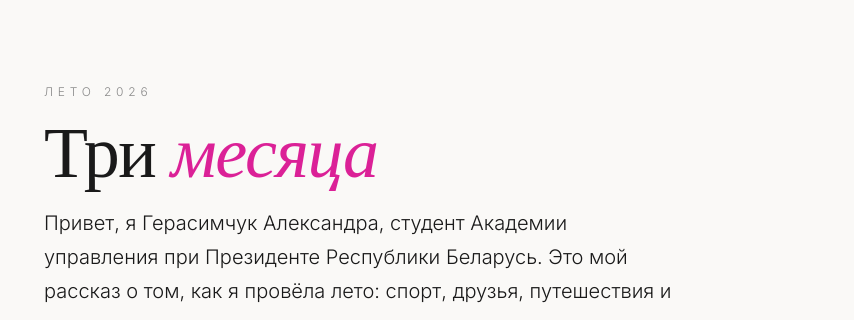
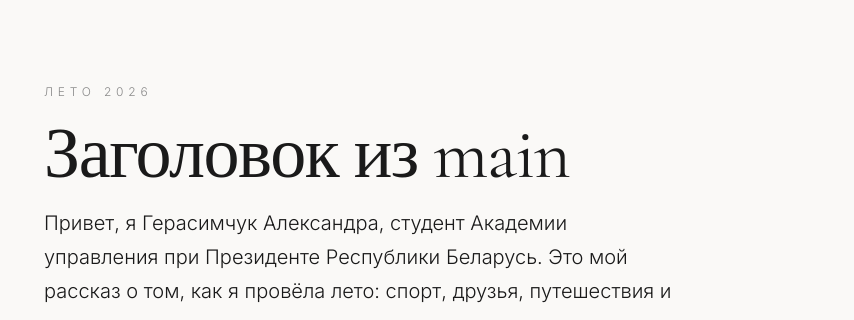
Before and after one commit to alease3212/wt-lab1-1git-gerasimchuk, a plain HTML site: page index.html in a window 1280 px wide. Shown: the part 85-405 px from the top of the page, 426-1280 px from the left. Drawn offline with nearby package versions, Linux system fonts and the light colour scheme.

Commit message:
feat: change title in main

```diff
--- a/index.html
+++ b/index.html
@@ -175,7 +175,7 @@
 
         <div class="col-12 col-md-8 col-lg-7 text-center text-md-start" id="about">
           <div class="eyebrow mb-3">лето 2026</div>
-          <h1 class="mb-3">Три <em>месяца</em></h1>
+          <h1 class="mb-3">Заголовок из main</h1>
           <!-- TODO: замените текст на свой -->
           <p class="lead mb-0">
             Привет, я Герасимчук Александра, студент Академии управления при Президенте
```
